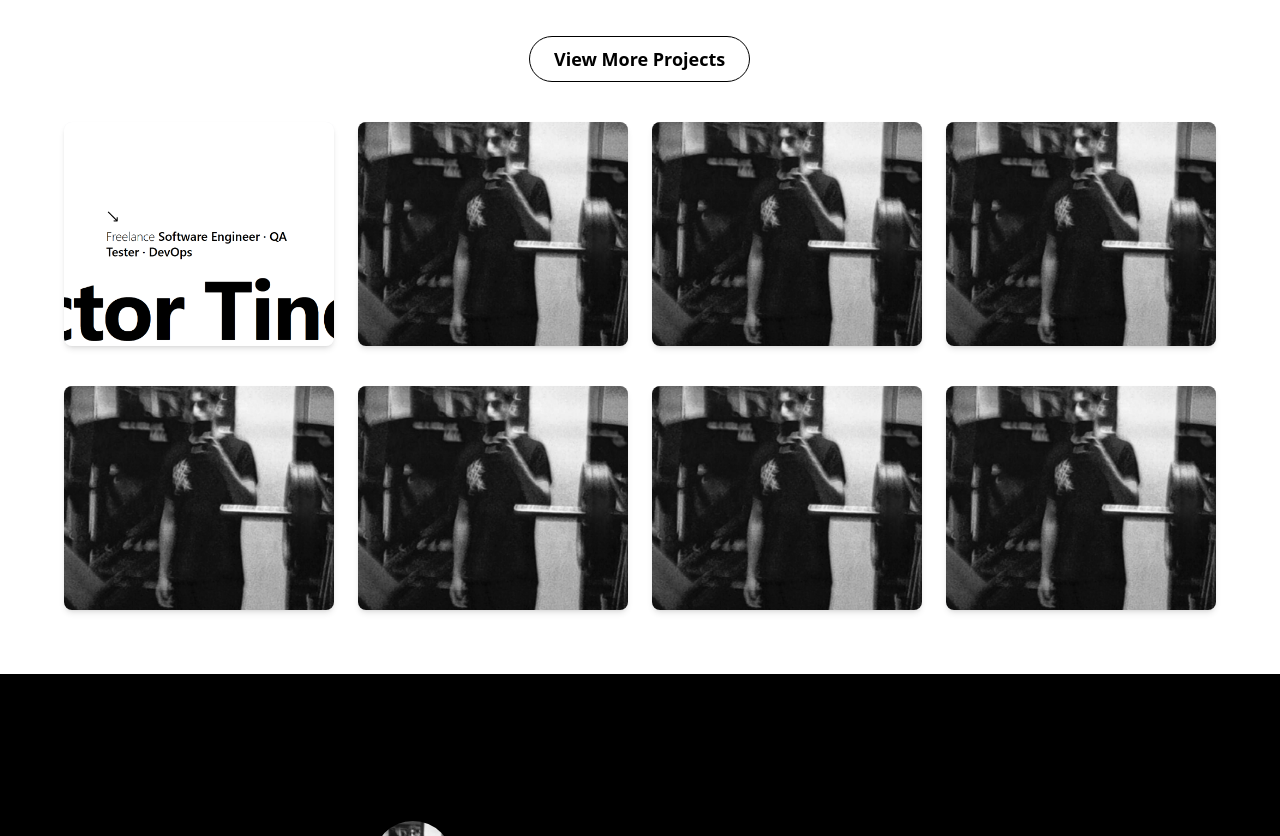
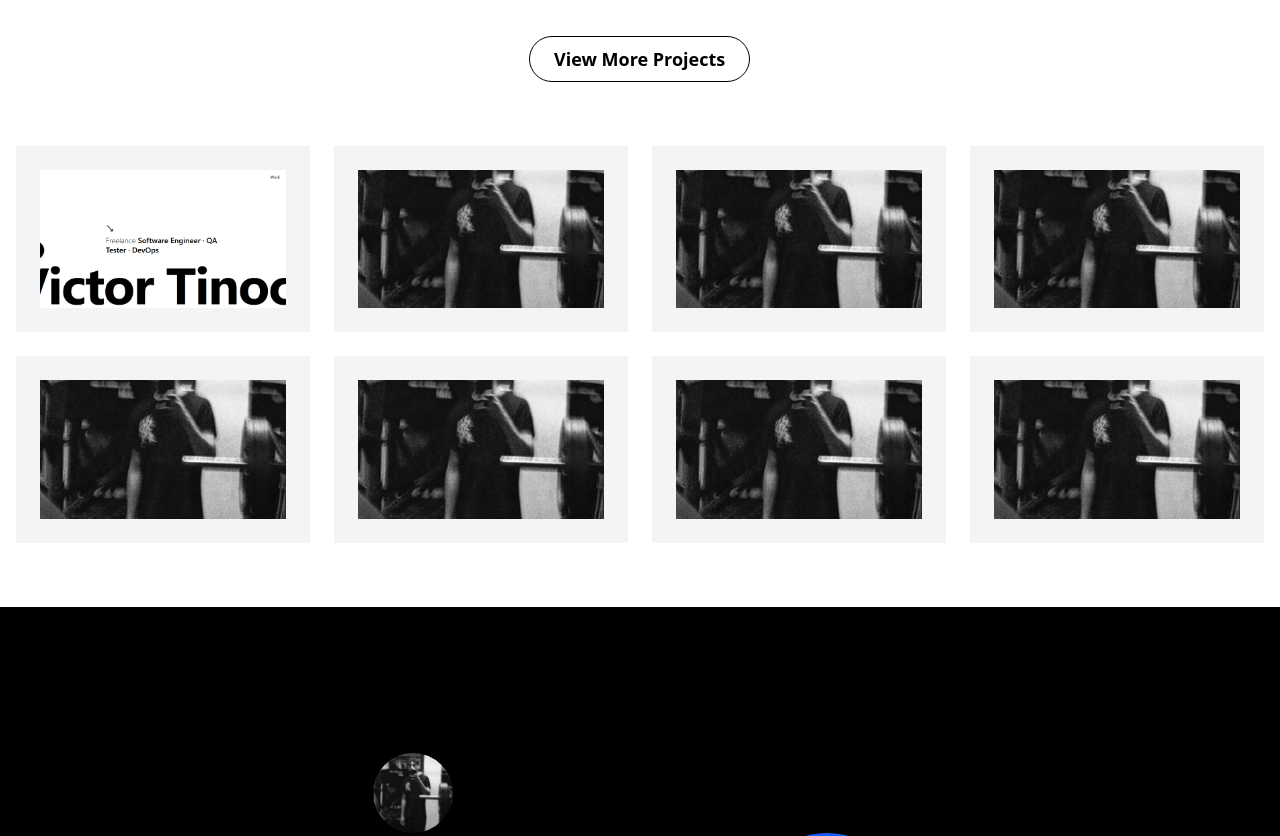
Before and after one commit to Vincitorecode/web-portfolio, a React (Vite) app: page / in a window 1280 px wide. Shown: the part 1660-2496 px from the top of the page. Built offline with nearby package versions, Linux system fonts and the light colour scheme.

Commit message:
view moreWork acept

```diff
--- a/src/sections/MoreWork.jsx
+++ b/src/sections/MoreWork.jsx
@@ -21,11 +21,10 @@ const MoreWork = () => {
   const offsetX = useTransform(scrollY, [0, 2000], [0, 100]);
   const offsetXReverse = useTransform(scrollY, [0, 2000], [0, -100]);
 
-
   return (
     <section className="w-full bg-white py-16 text-black">
       {/* Botón */}
-      <div className="text-center mb-10">
+      <div className="text-center mb-16">
         <Magnet>
           <button className="text-lg font-semibold border border-black px-6 py-2 rounded-full hover:bg-black hover:text-white transition-colors duration-300">
             View More Projects
@@ -36,39 +35,46 @@ const offsetXReverse = useTransform(scrollY, [0, 2000], [0, -100]);
       {/* Primera fila */}
       <motion.div
         style={{ x: offsetX }}
-        className="grid grid-cols-1 sm:grid-cols-2 lg:grid-cols-4 gap-6 px-4 sm:px-8 md:px-16 mb-10"
+        className="grid grid-cols-1 sm:grid-cols-2 lg:grid-cols-4 gap-6 px-4"
       >
         {projects.slice(0, 4).map((project, index) => (
           <div
             key={`project-row1-${index}`}
-            className="bg-gray-100 rounded-lg overflow-hidden shadow-md hover:scale-105 transition-transform duration-300 cursor-pointer"
+            className="bg-gray-100 p-6 flex items-center justify-center"
           >
+            <div className="w-full aspect-video  overflow-hidden">
               <img
                 src={project.img}
                 alt={project.title}
                 title={project.title}
-              className="w-full h-56 object-cover"
+                className="w-full h-full object-cover"
               />
+            </div>
           </div>
         ))}
       </motion.div>
 
+      {/* Espacio entre filas */}
+      <div className="h-6"></div>
+
       {/* Segunda fila */}
       <motion.div
         style={{ x: offsetXReverse }}
-        className="grid grid-cols-1 sm:grid-cols-2 lg:grid-cols-4 gap-6 px-4 sm:px-8 md:px-16"
+        className="grid grid-cols-1 sm:grid-cols-2 lg:grid-cols-4 gap-6 px-4"
       >
         {projects.slice(4, 8).map((project, index) => (
           <div
             key={`project-row2-${index}`}
-            className="bg-gray-100 rounded-lg overflow-hidden shadow-md hover:scale-105 transition-transform duration-300 cursor-pointer"
+            className="bg-gray-100 p-6 flex items-center justify-center"
           >
+            <div className="w-full aspect-video overflow-hidden">
               <img
                 src={project.img}
                 alt={project.title}
                 title={project.title}
-              className="w-full h-56 object-cover"
+                className="w-full h-full object-cover"
               />
+            </div>
           </div>
         ))}
       </motion.div>
```
Lines whose indentation alone changed are shown as unchanged.
